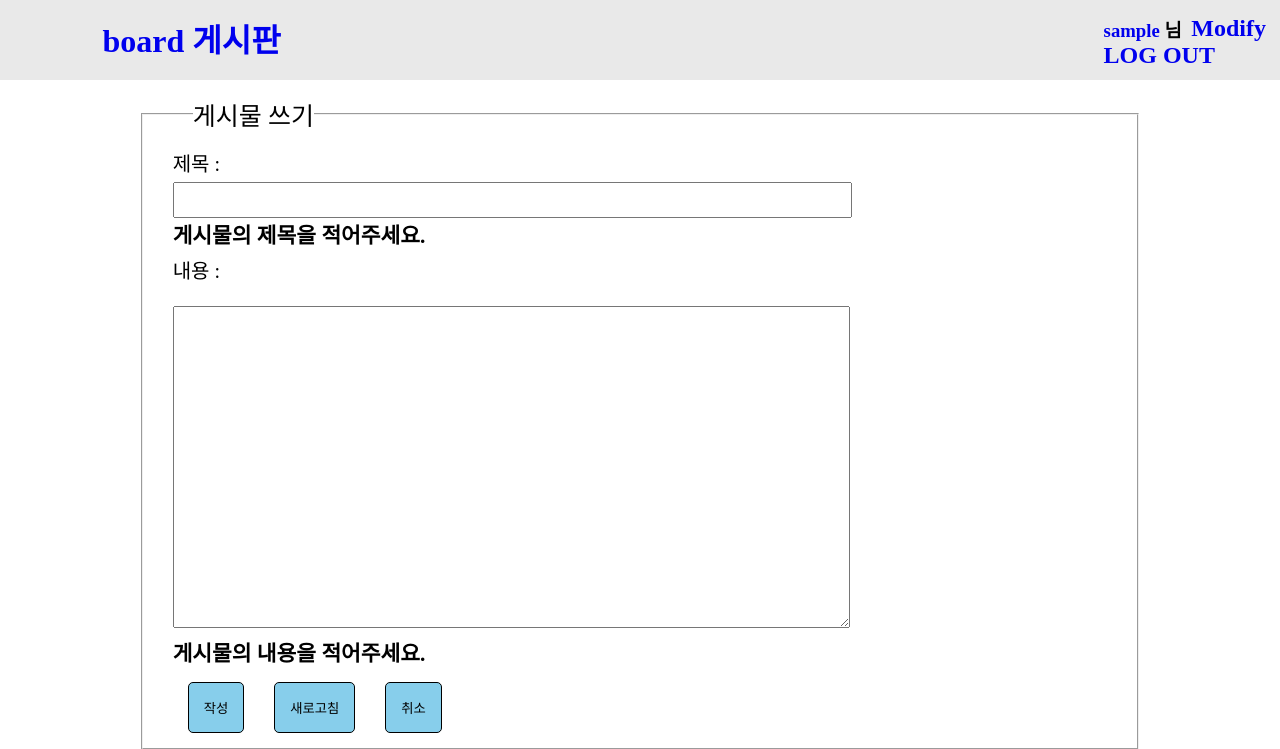
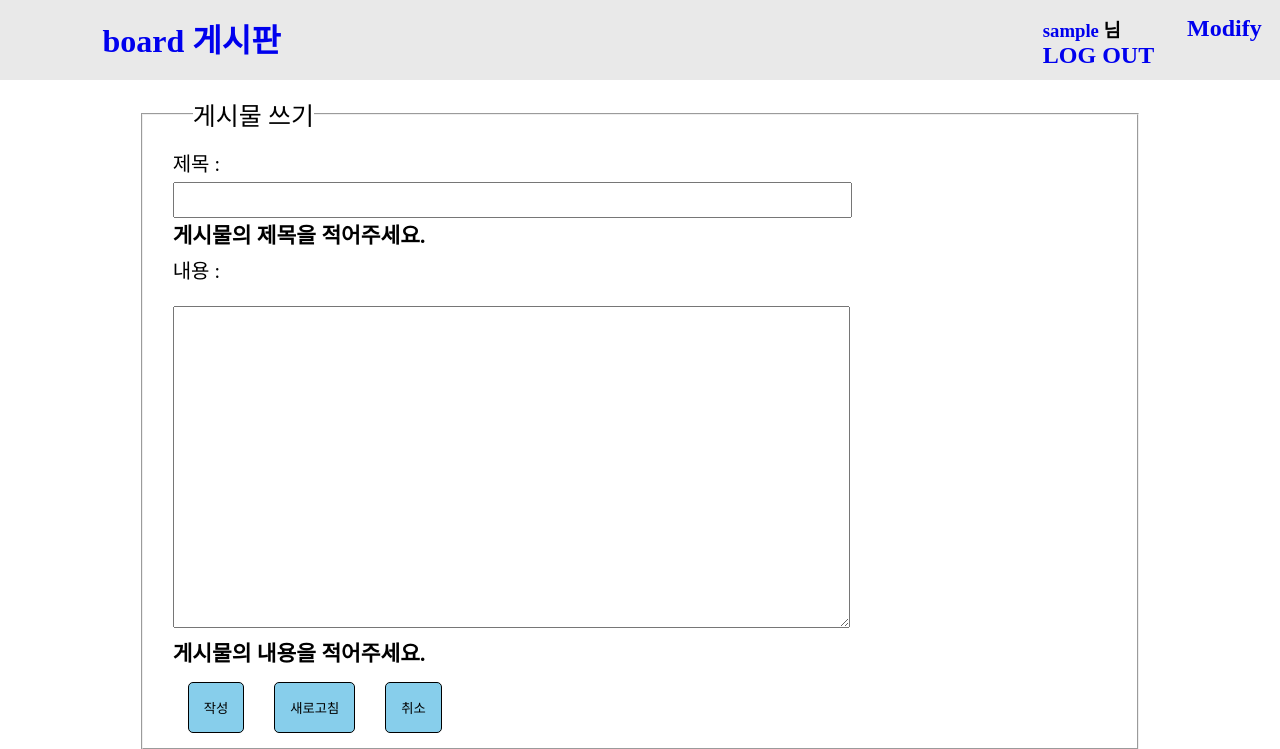
Before and after one commit to kangbj1026/CI_bbs, a CodeIgniter app: page /database/index.php/board/write in a window 1280 px wide. Shown: the top 749 px of the page. Run offline with CodeIgniter, Linux system fonts and the light colour scheme; the visitor is signed in with stand-in values (Sample User, id 1); some libraries are stand-ins or nearby versions.

Commit message:
CI_community

```diff
--- a/application/controllers/board.php
+++ b/application/controllers/board.php
@@ -10,6 +10,7 @@ class Board extends CI_Controller
 		$this->load->model('board_m'); // 모델은 일반적으로 컨트롤러(controller) 내에서 로드되어 호출
 		$this->load->library('pagination');	// 페이지 네이션 설정
 		$this->load->library('form_validation'); // system/language/english/form_validation_lang.php
+		$this->load->library('session');
 		$this->load->helper(array('url', 'date')); // 핼퍼에 정의되어 있는 함수를 사용
 		$this->load->helper('alert'); // 경고창
 		$this->load->helper('form');
@@ -143,13 +144,13 @@ class Board extends CI_Controller
 		// 게시판 이름과 세미루 번호에 해당하는 댓글 리스트 가져오기
 		$data['comment_lists'] = $this->board_m->get_comment($table, $board_id);
 
-
+		if (@$this->session->userdata('logged_in') == true && $_POST) {
 			$comment_data = array(
 				'table' => 'comments',
 				'comment' => $this->input->post('comment_contents', TRUE)
 			);
 			$result = $this->board_m->insert_comment($comment_data);
-
+		}
 			// view 호출
 			$this->load->view('board/view_v', $data);
 	}
--- a/application/models/board_m.php
+++ b/application/models/board_m.php
@@ -6,11 +6,15 @@ class Board_m extends CI_Model
 	{
 		parent::__construct();
 		$sql = "ALTER TABLE board AUTO_INCREMENT=1";
+		$sql01 = "ALTER TABLE comments AUTO_INCREMENT=1";
 		$query = $this->db->query($sql);
+		$query = $this->db->query($sql01);
 		$sql1 = "SET @COUNT = 0";
 		$query = $this->db->query($sql1);
 		$sql2 = "UPDATE board SET board_id = @COUNT:=@COUNT+1";
+		$sql02 = "UPDATE comments SET indexcomments = @COUNT:=@COUNT+1";
 		$query = $this->db->query($sql2);
+		$query = $this->db->query($sql02);
 	}
 
 	// 게시물 작성자 아이디 반환
@@ -123,7 +127,6 @@ class Board_m extends CI_Model
 
 	function insert_comment($comments) {
 		$comment_data = array(
-			'comments' => $comments['table'],
 			'comment' => $comments['comment']
 		);
 		$sql = "INSERT INTO comments (comments) VALUE ('".$comment_data['comment']."')";
--- a/application/views/auth/join_v.php
+++ b/application/views/auth/join_v.php
@@ -79,5 +79,5 @@ if(@$this->session->userdata('logged_in') == false) {
 		</div>
 	</fieldset>
 	</form>
-	<?php  } ?>
+	<?php } ?>
 </article>
--- a/application/views/header_v.php
+++ b/application/views/header_v.php
@@ -55,13 +55,17 @@
 
 	$(document).ready(function(){
 		$("#user_leave").click(function(){
-			if (confirm("정말 회원 탈퇴를 하시겠습니까?")) {
-			// 확인 버튼 클릭 시 동작
-			alert("시작합니다.", location.href='user_leave');
-		} else {
+			if (confirm("회원 탈퇴를 하시겠습니까?")) {
+				if (confirm("정말로 진짜로!! 하실껀가요? ㅠ ㅠ")) {
+					// 확인 버튼 클릭 시 동작
+					alert(" 안녕히 가세요 ㅠㅠ 탈퇴 진행을 시작합니다.", location.href='user_leave');
+				} else {
+					alert("고맙습니다 ㅠㅠ 잘 생각하셨습니다.");
+				}
+			} else {
 			// 취소 버튼 클릭 시 동작
 			alert("취소했습니다.");
-		}
+			}
 		});
 	});
 	</script>
--- a/include/css/style.css
+++ b/include/css/style.css
@@ -26,11 +26,11 @@ div .pre{
 	float: left;
 }
 #header .top_right {
-	width: 15%;
+	padding: 0px 2% 0px 0px;
+	width: 18%;
 	float: right;
 }
 #header .top_right .a {
-	padding: 0 20px 0 0;
 	float: inherit;
 }
 
```
